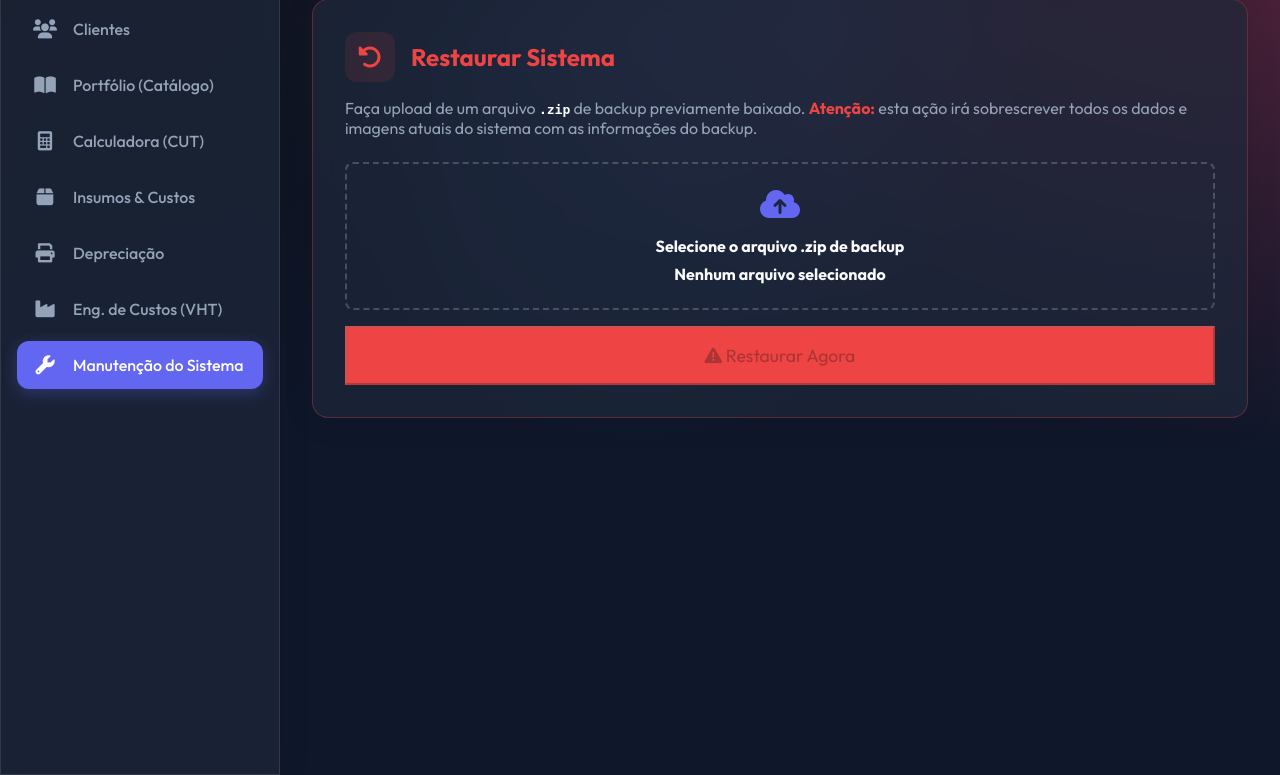
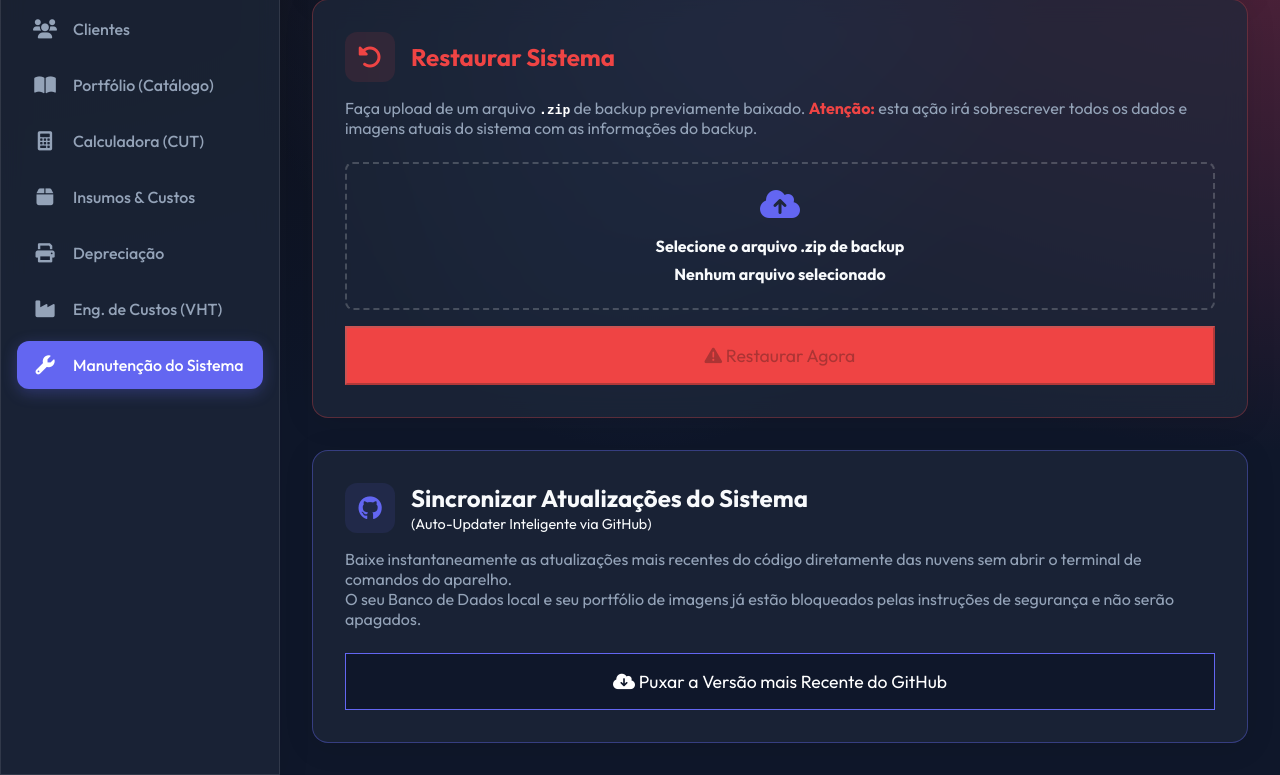
Before and after one commit to fabionunesconsultorti-collab/CraftManager, a Flask app: page /manutencao in a window 1280 px wide. Shown: the part 330-1105 px from the top of the page. Run offline with Flask 3, Linux system fonts and the light colour scheme.

Commit message:
possibilidade de atualização manual na pagina /manutencao

```diff
--- a/app.py
+++ b/app.py
@@ -6,6 +6,7 @@ import zipfile
 import io
 import shutil
 import tempfile
+import subprocess
 from datetime import datetime
 from werkzeug.utils import secure_filename
 app = Flask(__name__)
@@ -138,6 +139,19 @@ def restore_backup():
         return jsonify({"status": "success", "mensagem": "Sistema restaurado com sucesso!"})
     except Exception as e:
         return jsonify({"erro": f"Erro interno ao restaurar: {str(e)}"}), 500
+
+@app.route('/api/backup/update-system', methods=['POST'])
+def update_system_git():
+    try:
+        # Comando para baixar a versao da main invisivelmente
+        result = subprocess.run(['git', 'pull', 'origin', 'main'], capture_output=True, text=True, cwd=app.root_path)
+
+        if result.returncode == 0:
+            return jsonify({"status": "success", "mensagem": "Aplicativo sincronizado e atualizado via Git!", "log": result.stdout})
+        else:
+            return jsonify({"erro": f"Git retornou código de falha ({result.returncode})", "log": result.stderr}), 500
+    except Exception as e:
+        return jsonify({"erro": f"Falha de comunicação OS terminal: {str(e)}"}), 500
 
 # Rotas API (Para uso dinamico com JS)
 @app.route('/api/engenharia/vht', methods=['GET'])
--- a/templates/manutencao.html
+++ b/templates/manutencao.html
@@ -47,6 +47,27 @@
             </button>
         </form>
     </div>
+</div>
+
+<!-- Card do Atualizador do Github (Horizontal Block) -->
+<div class="glass-effect" style="padding: 2rem; border-radius: 1rem; border: 1px solid rgba(99, 102, 241, 0.4); margin-top: 2rem;">
+    <div style="display: flex; align-items: center; gap: 1rem; margin-bottom: 1rem;">
+        <div style="width: 50px; height: 50px; border-radius: 12px; background: rgba(99, 102, 241, 0.1); color: #6366f1; display: flex; align-items: center; justify-content: center; font-size: 1.5rem;">
+            <i class="fa-brands fa-github"></i>
+        </div>
+        <div>
+            <h2 style="margin: 0; font-size: 1.5rem;">Sincronizar Atualizações do Sistema</h2>
+            <span style="color: var(--primary-light); font-size: 0.9rem;">(Auto-Updater Inteligente via GitHub)</span>
+        </div>
+    </div>
+    <p style="color: var(--text-muted); margin-bottom: 1.5rem;">
+        Baixe instantaneamente as atualizações mais recentes do código diretamente das nuvens sem abrir o terminal de comandos do aparelho. <br>
+        O seu Banco de Dados local e seu portfólio de imagens já estão bloqueados pelas instruções de segurança e não serão apagados.
+    </p>
+
+    <button id="btnGitUpdater" class="btn" style="background: var(--bg-color); border: 1px solid #6366f1; color: white; width: 100%; justify-content: center; padding: 1rem; font-size: 1.1rem; cursor: pointer; transition: 0.3s;" onmouseover="this.style.background='#6366f1'" onmouseout="this.style.background='var(--bg-color)'">
+        <i class="fa-solid fa-cloud-arrow-down"></i> Puxar a Versão mais Recente do GitHub
+    </button>
 </div>
 
 <style>
@@ -122,6 +143,35 @@ document.addEventListener('DOMContentLoaded', () => {
             btnRestore.innerHTML = '<i class="fa-solid fa-triangle-exclamation"></i> Restaurar Agora';
         }
     });
+
+    const btnUpdater = document.getElementById('btnGitUpdater');
+    if(btnUpdater){
+        btnUpdater.addEventListener('click', async () => {
+            if(!confirm("Deseja iniciar download das atualizações de Código mais recentes e substituir o seu sistema operacional local pelo que está no GitHub?")) {
+                return;
+            }
+            btnUpdater.disabled = true;
+            btnUpdater.innerHTML = '<i class="fa-solid fa-spinner fa-spin"></i> Sincronizando Arquivos...';
+
+            try {
+                const response = await fetch('/api/backup/update-system', { method: 'POST' });
+                const data = await response.json();
+
+                if(response.ok) {
+                    alert(`${data.mensagem}\n\n[LOG DO GITHUB]:\n${data.log}`);
+                    window.location.reload();
+                } else {
+                    alert(`Ocorreu um erro!\n${data.erro}\n\n[ERRO REPORTADO PELA MÁQUINA]:\n${data.log}`);
+                    btnUpdater.disabled = false;
+                    btnUpdater.innerHTML = '<i class="fa-solid fa-cloud-arrow-down"></i> Puxar a Versão mais Recente do GitHub';
+                }
+            } catch (error) {
+                alert("Comunicação Crítica Interrompida com o Servidor ao tentar Sincronizar via Git.");
+                btnUpdater.disabled = false;
+                btnUpdater.innerHTML = '<i class="fa-solid fa-cloud-arrow-down"></i> Puxar a Versão mais Recente do GitHub';
+            }
+        });
+    }
 });
 </script>
 {% endblock %}
```
